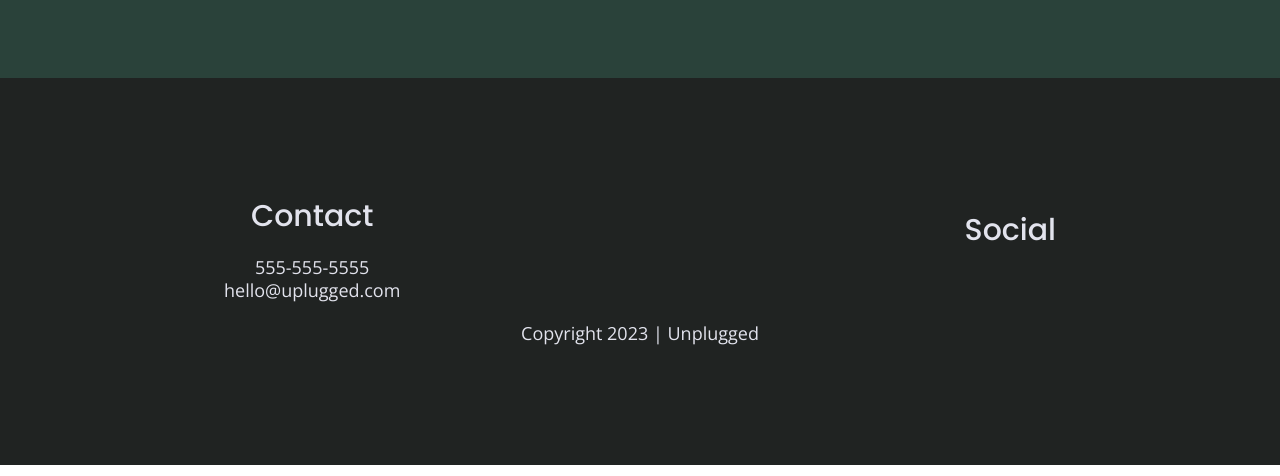
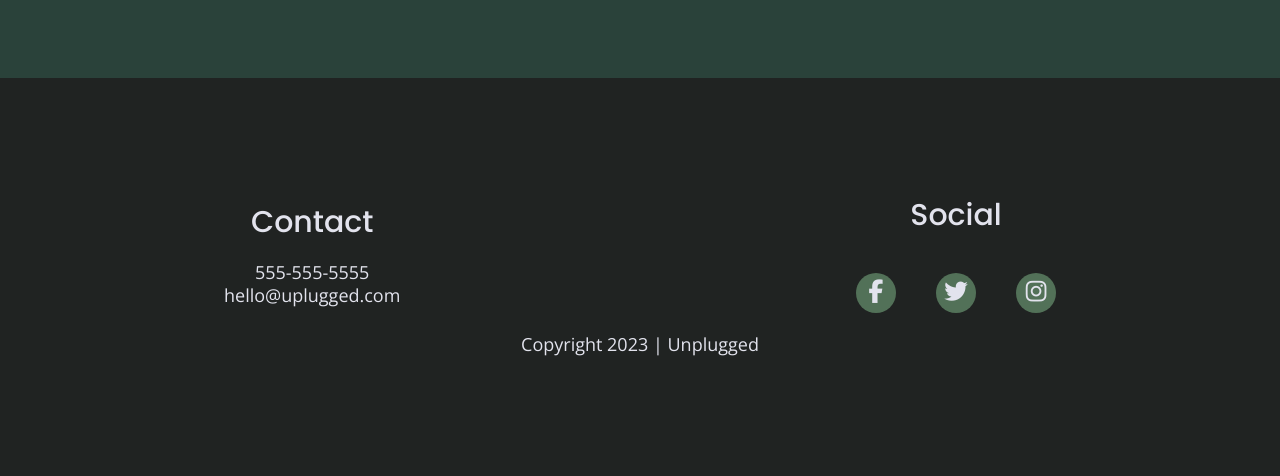
Before and after one commit to Eileen-42/unplugged, a website built with Parcel: page index.html in a window 1280 px wide. Shown: the part 2505-2981 px from the top of the page. Built offline with nearby package versions, Linux system fonts and the light colour scheme.

Commit message:
Add social icons, fix media queries

```diff
--- a/css/main.css
+++ b/css/main.css
@@ -247,10 +247,17 @@ footer .social-icons {
 }
 
 footer .social-icons p {
+  background-color: #527158;
+  border-radius: 50%;
+  width: 40px;
+  height: 40px;
   display: flex;
   justify-content: center;
   align-items: center;
-  /* text-align: center; */
+}
+
+footer .social-icons p i {
+  font-size: 1.3125em;
 }
 
 footer .copyright {
@@ -700,6 +707,11 @@ aside .content-wrapper {
     line-height: 1.285em;
   }
 
+  footer .social-icons {
+    width: 12.5em;
+    justify-content: space-between;
+  }
+
   footer .copyright {
     width: 100%;
   }
--- a/index.html
+++ b/index.html
@@ -31,7 +31,8 @@
     <div class="content-wrapper">
       <figure>
         <a href="#">
-          <img src="img/unpluggedlogo.png" alt="unplugged logo"></a> <!--idk man i'm tired-->
+          <img src="img/unpluggedlogo.png" alt="unplugged logo"></a>
+        <!--idk man i'm tired-->
       </figure>
       <div class="header-divider">
 
@@ -59,7 +60,7 @@
           <h3>Want to join the next retreat?</h3>
           <p>Find out when we are holding our next retreat and how your company or team can sign up!</p>
         </div>
-          <!-- h4 somewhere?? -->
+        <!-- h4 somewhere?? -->
         <div class="form">
           <h3>Find out more</h3>
           <input type="text" name="name" value="name@email.com">
@@ -142,9 +143,12 @@
         <div class="social">
           <h4>Social</h4> <!-- may need to change h4 to h3-->
           <div class="social-icons">
-            <p><a href="https://www.facebook.com/" target="_blank" rel="noopener"></a></p>
-            <p><a href="https://twitter.com/" target="_blank" rel="noopener"></a></p>
-            <p> <a href="https://www.instagram.com/" target="_blank" rel="noopener"></a></p>
+            <p><a href="https://www.facebook.com/" target="_blank" rel="noopener"><i class="fab fa-facebook-f"></i></a>
+            </p>
+            <p><a href="https://twitter.com/" target="_blank" rel="noopener"><i class="fab fa-twitter"></i></a>
+            </p>
+            <p> <a href="https://www.instagram.com/" target="_blank" rel="noopener"><i class="fab fa-instagram"></i></a>
+            </p>
           </div>
         </div>
       </div>
```
Also changed, not shown: about/index.html (+3 -3 lines), faq/index.html (+3 -3 lines).
